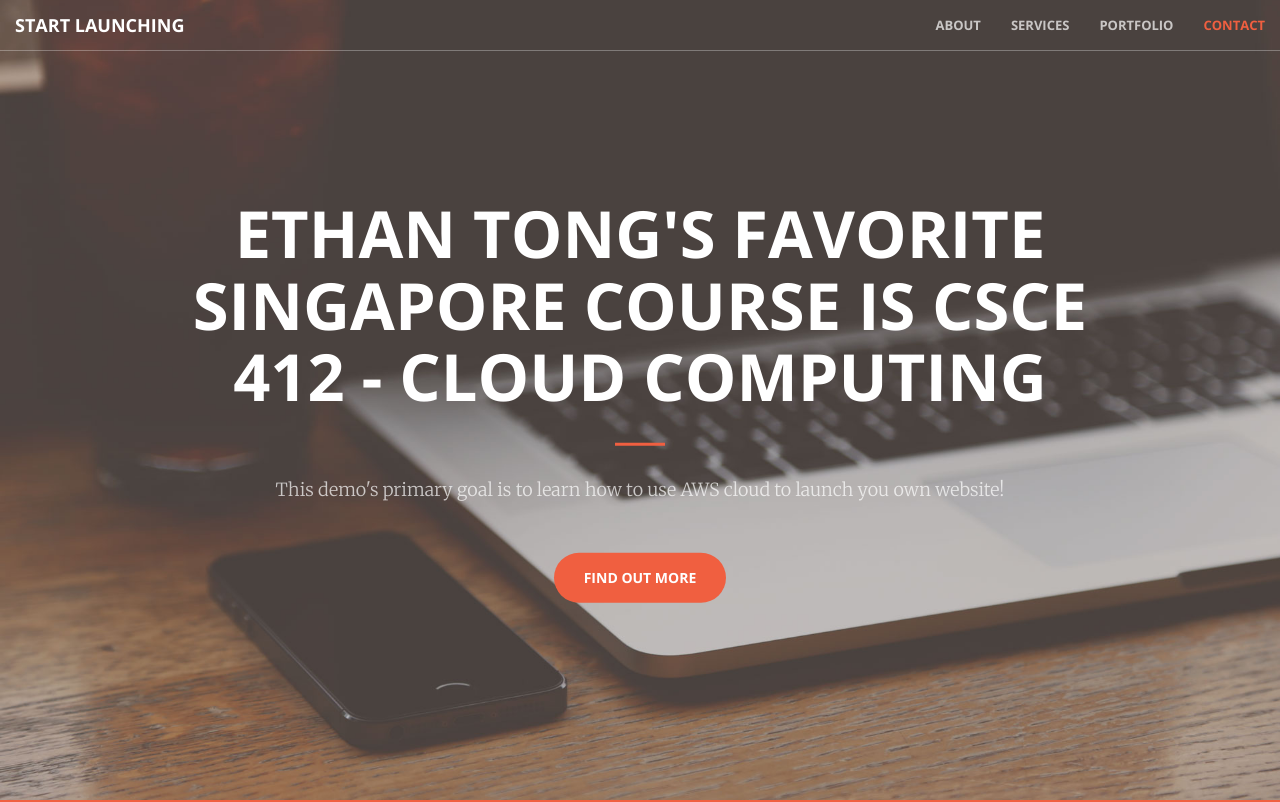
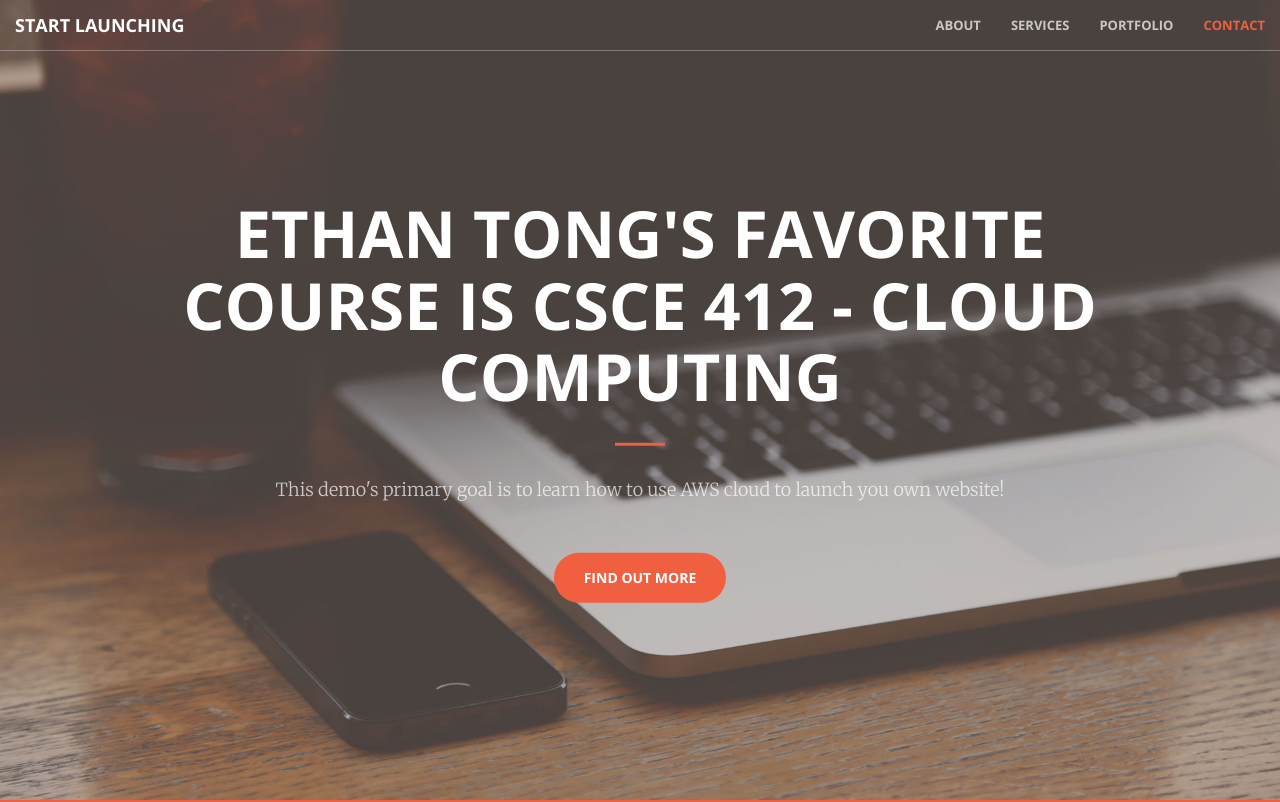
Before and after one commit to ethantongg/csce412ethant199.me, a plain HTML site: page index.html in a window 1280 px wide. Shown: the top 802 px of the page. Drawn offline with nearby package versions, Linux system fonts and the light colour scheme.

Commit message:
changed header

```diff
--- a/index.html
+++ b/index.html
@@ -74,7 +74,7 @@
     <header>
         <div class="header-content">
             <div class="header-content-inner">
-                <h1>Ethan Tong's Favorite Singapore Course is CSCE 412 - Cloud Computing</h1>
+                <h1>Ethan Tong's Favorite Course is CSCE 412 - Cloud Computing</h1>
                 <hr>
                 <p>This demo's primary goal is to learn how to use AWS cloud to launch you own website!</p>
                 <a href="#about" class="btn btn-primary btn-xl page-scroll">Find Out More</a>
```
